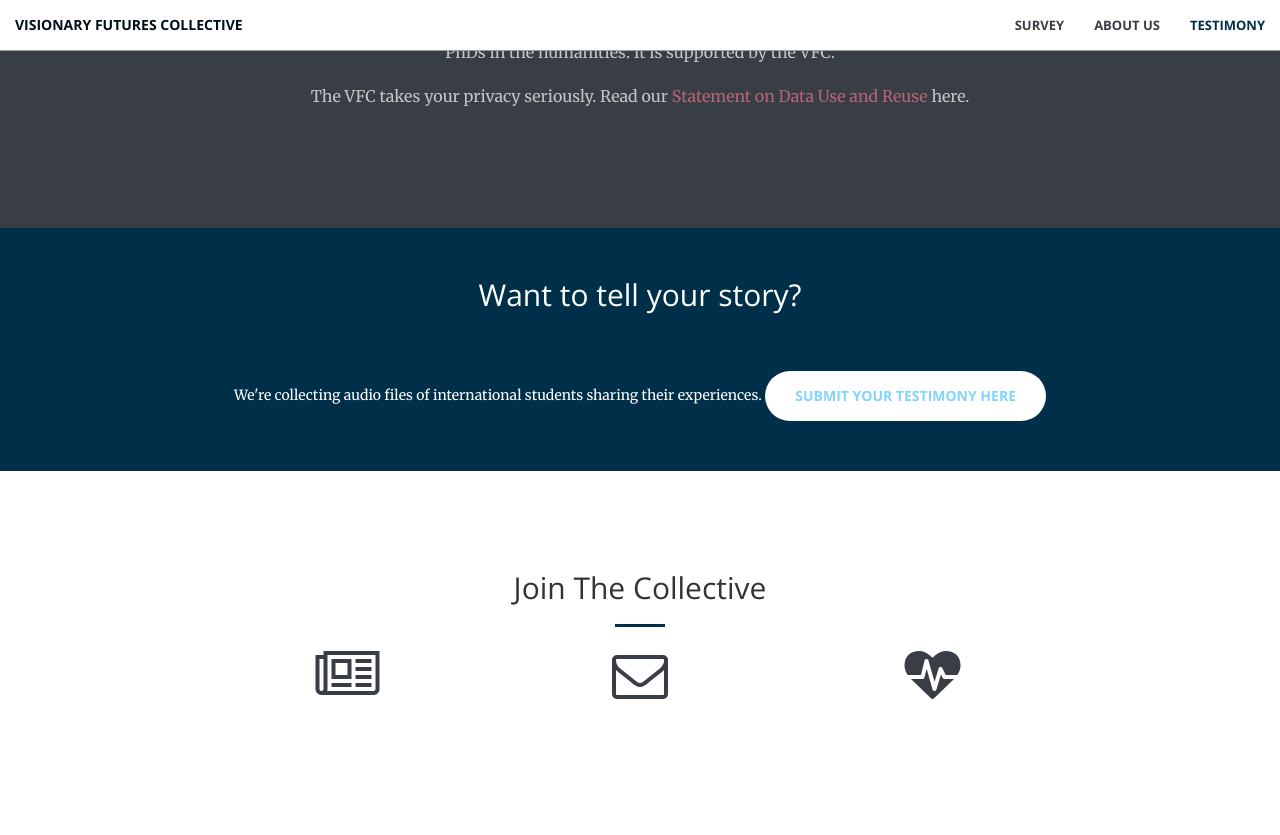
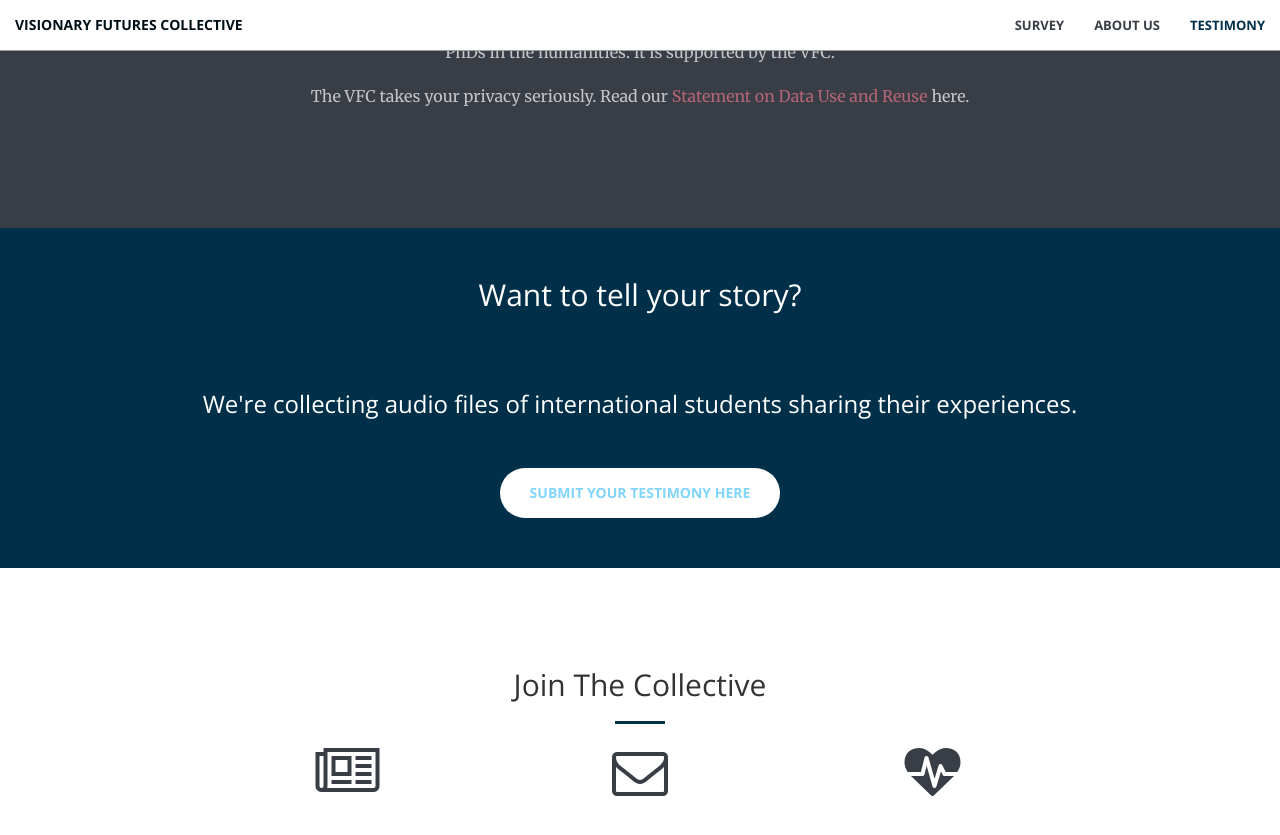
Before and after one commit to visionary-futures-collective/international-students, a Jekyll site: the page built from index.html, in a window 1280 px wide and 900 px high, scrolled down 2604 px. Shown: the top 835 px of the window. Built offline with Jekyll 4.4.1, drawn with Linux system fonts in a browser that asks for light colours; before the commit the page ends 3407 px from its top, so only the background shows below that.

```diff
--- a/_includes/testimony.html
+++ b/_includes/testimony.html
@@ -2,7 +2,7 @@
       <div class="container text-center">
           <div class="call-to-action">
               <h2>Want to tell your story?</h2>  <br><br>
-          	  We're collecting audio files of international students sharing their experiences.
+          	  <h3>We're collecting audio files of international students sharing their experiences.</h3><br><br>
               <a href="https://docs.google.com/forms/d/e/1FAIpQLSf1M0xTCzDCceB_60Ybi1Yzt-0e62gcpCs8ec3WMEgUx_PTTw/viewform" class="btn btn-default btn-xl wow tada">Submit your testimony here</a>
           </div>
       </div>
```
